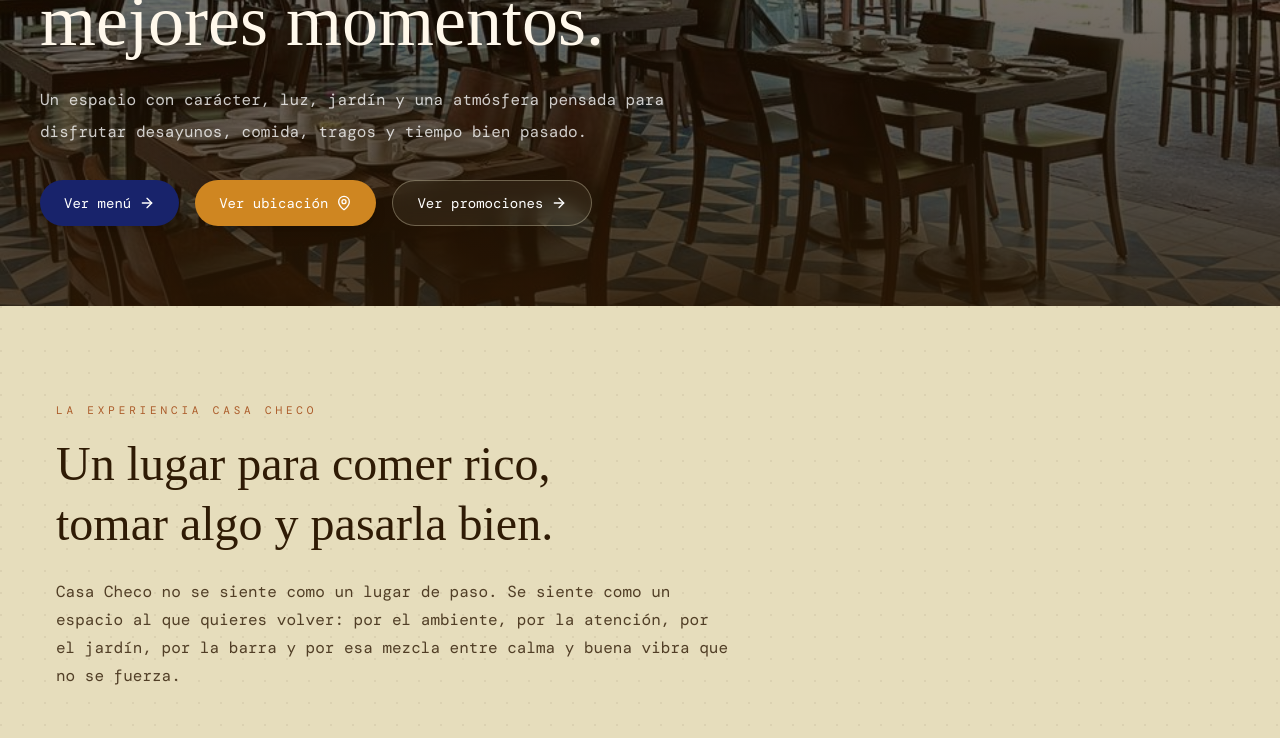
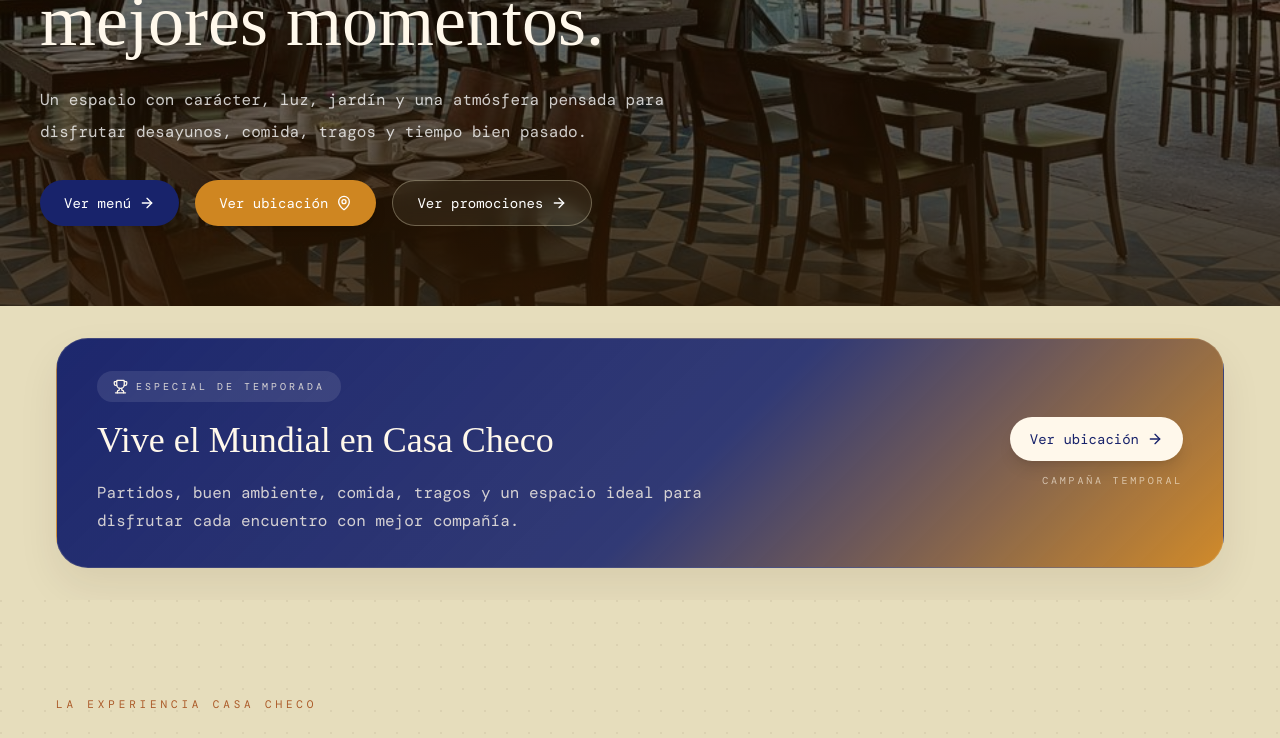
Before and after one commit to Genarohp7/casa-checo, a React (Vite) app: page /menu in a window 1280 px wide. Shown: the part 503-1241 px from the top of the page. Built offline with nearby package versions, Linux system fonts and the light colour scheme; a web font is replaced by a local one.

Commit message:
feat: add temporary seasonal campaign banner for World Cup promotion

```diff
--- /dev/null
+++ b/src/data/seasonalCampaign.js
@@ -0,0 +1,11 @@
+const seasonalCampaign = {
+  isEnabled: true,
+  eyebrow: "Especial de temporada",
+  title: "Vive el Mundial en Casa Checo",
+  description:
+    "Partidos, buen ambiente, comida, tragos y un espacio ideal para disfrutar cada encuentro con mejor compañía.",
+  ctaLabel: "Ver ubicación",
+  ctaTarget: "ubicacion",
+};
+
+export default seasonalCampaign;
--- a/src/pages/HomePage.jsx
+++ b/src/pages/HomePage.jsx
@@ -3,6 +3,7 @@
 import Navbar from "../components/Navbar";
 import PageLayout from "../components/PageLayout";
 import HeroSection from "../sections/HeroSection";
+import SeasonalBanner from "../sections/SeasonalBanner";
 import ExperienceSection from "../sections/ExperienceSection";
 import SpaceSection from "../sections/SpaceSection";
 import PromotionsSection from "../sections/PromotionsSection";
@@ -31,6 +32,7 @@
     <PageLayout>
       <Navbar />
       <HeroSection />
+      <SeasonalBanner />
       <ExperienceSection />
       <SpaceSection />
       <PromotionsSection />
--- /dev/null
+++ b/src/sections/SeasonalBanner.jsx
@@ -0,0 +1,82 @@
+import { motion as Motion } from "motion/react";
+import { Link } from "react-router-dom";
+import { ArrowRight, Trophy } from "lucide-react";
+import seasonalCampaign from "../data/seasonalCampaign";
+
+function SeasonalBanner() {
+  if (!seasonalCampaign.isEnabled) return null;
+
+  return (
+    <section
+      className="px-4 py-8 sm:px-8 md:px-14"
+      style={{ backgroundColor: "var(--color-cream)" }}
+    >
+      <Motion.div
+        initial={{ opacity: 0, y: 24 }}
+        whileInView={{ opacity: 1, y: 0 }}
+        viewport={{ once: true, amount: 0.25 }}
+        transition={{ duration: 0.7, ease: "easeOut" }}
+        className="mx-auto max-w-7xl overflow-hidden rounded-[2rem] border"
+        style={{
+          background:
+            "linear-gradient(135deg, rgba(24,35,107,0.98) 0%, rgba(24,35,107,0.88) 55%, rgba(207,134,33,0.95) 100%)",
+          borderColor: "rgba(230, 221, 188, 0.15)",
+          boxShadow: "0 18px 40px rgba(47, 27, 5, 0.08)",
+        }}
+      >
+        <div className="grid gap-8 px-6 py-8 sm:px-8 md:grid-cols-[1fr_auto] md:items-center md:px-10">
+          <div className="max-w-3xl">
+            <div className="mb-4 inline-flex items-center gap-2 rounded-full bg-white/10 px-4 py-2">
+              <Trophy size={15} color="#fff8eb" />
+              <span
+                className="text-[10px] uppercase tracking-[0.3em] text-[#fff8eb]/80"
+                style={{ fontFamily: "var(--font-body)" }}
+              >
+                {seasonalCampaign.eyebrow}
+              </span>
+            </div>
+
+            <h2
+              className="text-3xl leading-tight text-[#fff8eb] sm:text-4xl"
+              style={{ fontFamily: "var(--font-title)" }}
+            >
+              {seasonalCampaign.title}
+            </h2>
+
+            <p
+              className="mt-4 max-w-2xl text-sm leading-7 text-[#fff8eb]/80 sm:text-base"
+              style={{ fontFamily: "var(--font-body)" }}
+            >
+              {seasonalCampaign.description}
+            </p>
+          </div>
+
+          <div className="flex flex-col gap-3 sm:flex-row md:flex-col md:items-end">
+            <Link
+              to="/"
+              state={{ scrollTo: seasonalCampaign.ctaTarget }}
+              className="inline-flex items-center justify-center gap-2 rounded-full px-5 py-3 text-sm shadow-lg"
+              style={{
+                backgroundColor: "#fff8eb",
+                color: "var(--color-primary)",
+                fontFamily: "var(--font-body)",
+              }}
+            >
+              {seasonalCampaign.ctaLabel}
+              <ArrowRight size={16} />
+            </Link>
+
+            <div
+              className="text-[10px] uppercase tracking-[0.28em] text-[#fff8eb]/62"
+              style={{ fontFamily: "var(--font-body)" }}
+            >
+              Campaña temporal
+            </div>
+          </div>
+        </div>
+      </Motion.div>
+    </section>
+  );
+}
+
+export default SeasonalBanner;
```
